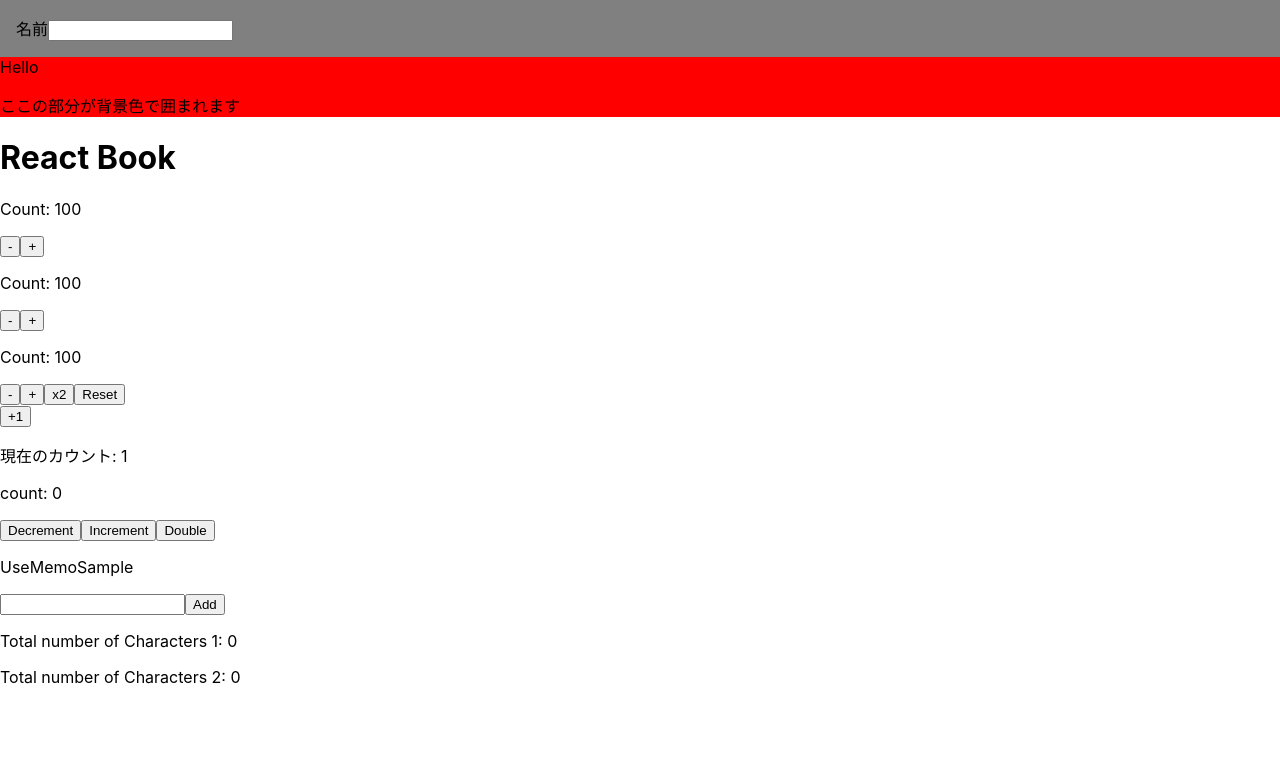
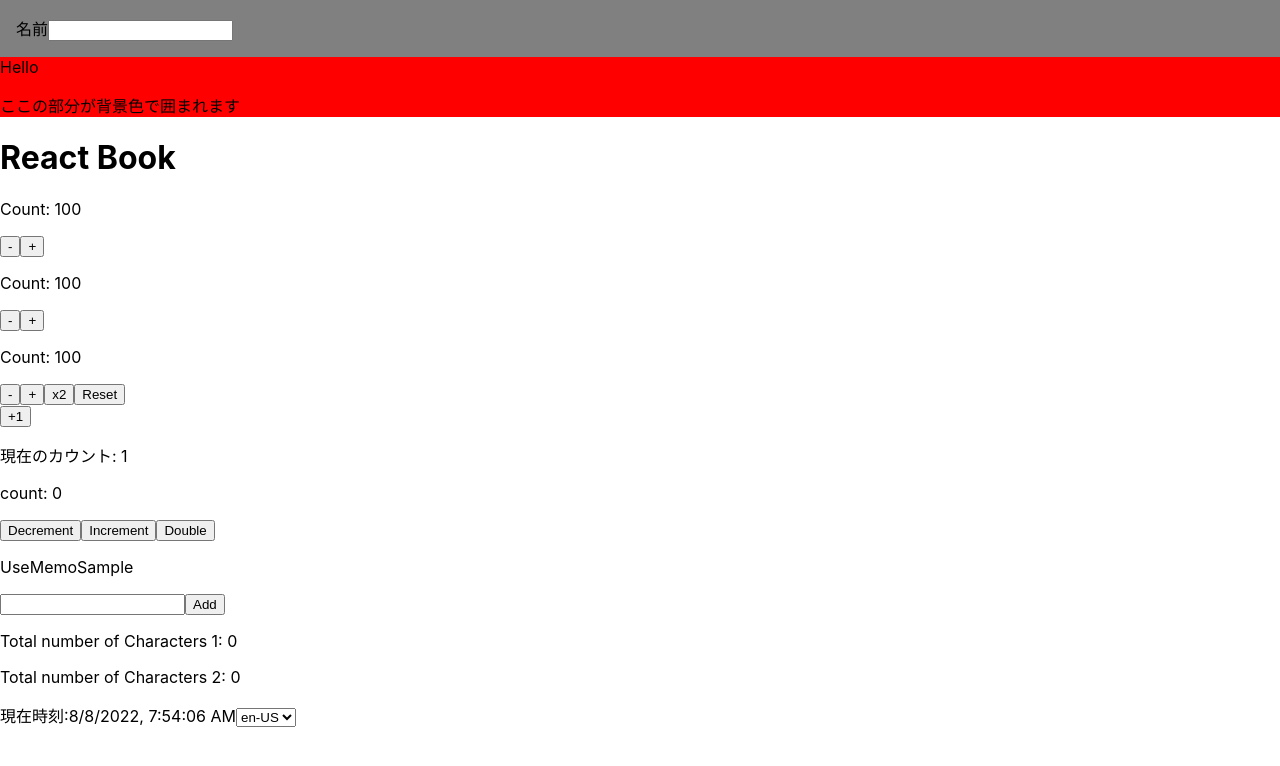
Before and after one commit to Yuzunoha/react-sample, a React (Create React App) app: page / in a window 1280 px wide. Shown: the top 766 px of the page. Built offline with nearby package versions, Linux system fonts and the light colour scheme.

Commit message:
useEffect

```diff
--- /dev/null
+++ b/src/components/Clock.tsx
@@ -0,0 +1,75 @@
+import React, { useState, useEffect, ChangeEventHandler } from 'react';
+
+// タイマーが呼び出される周期を一秒にする
+const UPDATE_CYCLE = 1000;
+
+// localstorageで使用するキー
+const KEY_LOCALE = 'KEY_LOCALE';
+
+enum Locale {
+    US = 'en-US',
+    JP = 'ja-JP',
+}
+
+const getLocaleFromString = (text: string) => {
+    switch (text) {
+        case Locale.US:
+            return Locale.US;
+        case Locale.JP:
+            return Locale.JP;
+        default:
+            return Locale.US;
+    }
+};
+
+export const Clock = () => {
+    const [timestamp, setTimestamp] = useState(new Date());
+    const [locale, setLocale] = useState(Locale.US);
+
+    // タイマーのセットをするための副作用
+    useEffect(() => {
+        // タイマーのセット
+        const timer = setInterval(() => {
+            setTimestamp(new Date());
+        }, UPDATE_CYCLE);
+
+        // クリーンアップ関数を渡し、アンマウント時にタイマーを解除する
+        return () => {
+            clearInterval(timer);
+        };
+        // 初期描画時のみ実行する
+    }, []);
+
+    // localstorageから値を読み込むための副作用
+    useEffect(() => {
+        const savedLocale = localStorage.getItem(KEY_LOCALE);
+        if (savedLocale !== null) {
+            setLocale(getLocaleFromString(savedLocale));
+        }
+    }, []);
+
+    // localeが変化したときに、localstorageに値を保存するための副作用
+    useEffect(() => {
+        localStorage.setItem(KEY_LOCALE, locale);
+        // 依存配列にlocaleを渡し、localeが変化する度に実行するようにする(すごい)
+    }, [locale]);
+
+    // イベントの値をlocalstorageに保存するコールバック関数
+    const callbackSetLocale: React.ChangeEventHandler<HTMLSelectElement> = (e) => {
+        console.log('e', e);
+        return setLocale(getLocaleFromString(e.target.value));
+    };
+
+    return (
+        <div>
+            <p>
+                <span id='current-time-label'>現在時刻</span>
+                <span>:{timestamp.toLocaleString(locale)}</span>
+                <select value={locale} onChange={callbackSetLocale}>
+                    <option value='en-US'>en-US</option>
+                    <option value='ja-JP'>ja-JP</option>
+                </select>
+            </p>
+        </div>
+    );
+};
--- a/src/index.tsx
+++ b/src/index.tsx
@@ -14,6 +14,7 @@ import ReduceCounter2 from './components/Reducer2';
 import { Parent } from './components/Parent';
 import Callback1 from './components/Callback1';
 import { UseMemoSample } from './components/UseMemoSample';
+import { Clock } from './components/Clock';
 
 const root = ReactDOM.createRoot(document.getElementById('root') as HTMLElement);
 root.render(
@@ -28,6 +29,7 @@ root.render(
         <Parent />
         <Callback1 />
         <UseMemoSample />
+        <Clock />
     </>
 );
 
```
